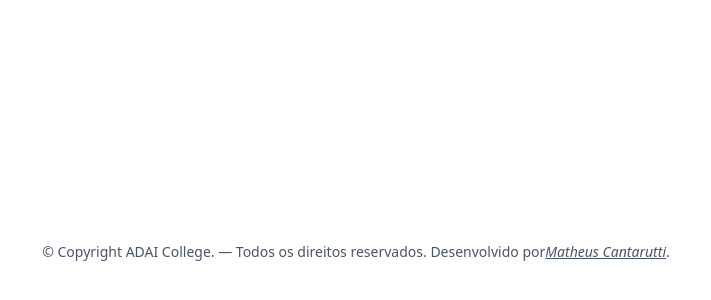
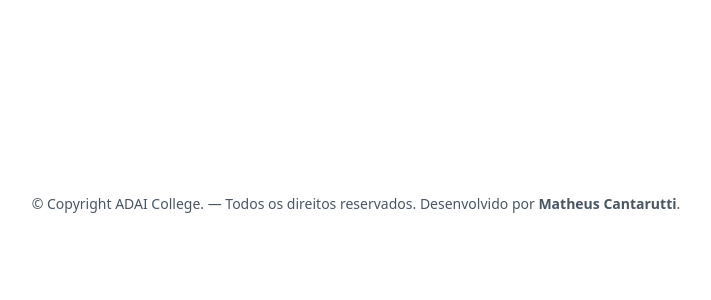
Before and after one commit to cantaruttim/studentPortalPages, a Next.js app: page / in a window 1280 px wide. Shown: the part 772-1072 px from the top of the page, without its empty margins (284-995 px from the left). Built offline with nearby package versions, Linux system fonts and the light colour scheme.

Commit message:
updated footer style

```diff
--- a/src/app/(private)/layout.tsx
+++ b/src/app/(private)/layout.tsx
@@ -44,18 +44,21 @@ export default function PrivateLayout({
           {children}
         </main>
 
-        <div>
-          <p>Lorem, ipsum dolor sit amet consectetur adipisicing elit. Repellendus vero modi, atque obcaecati animi eligendi reprehenderit numquam perferendis, cupiditate hic quisquam voluptates consequatur et voluptatibus natus dolore tempora nobis ipsa.</p>
-        </div>
-
-        <footer
-          className="bg-white text-center text-sm text-gray-600 py-[100vh]">
-            © Copyright ADAI College. — Todos os direitos reservados. Desenvolvido por
-              <Link
-                href="https://www.linkedin.com/in/matheusalmeidacantarutti/"
-                className="cursor-pointer underline text-blue">
-                  <i>Matheus Cantarutti</i>
-              </Link>.
+        <footer className="mt-auto bg-white text-center text-sm text-gray-600 py-[100vh]">
+          © Copyright ADAI College. — Todos os direitos reservados. Desenvolvido por{" "}
+          <Link
+            href="https://www.linkedin.com/in/matheusalmeidacantarutti/"
+            target="_blank"
+            className="
+              font-semibold
+              cursor-pointer
+              transition-colors
+              hover:text-[#233059]
+            "
+          >
+            Matheus Cantarutti
+          </Link>
+          .
         </footer>
       </body>
     </html>
```
